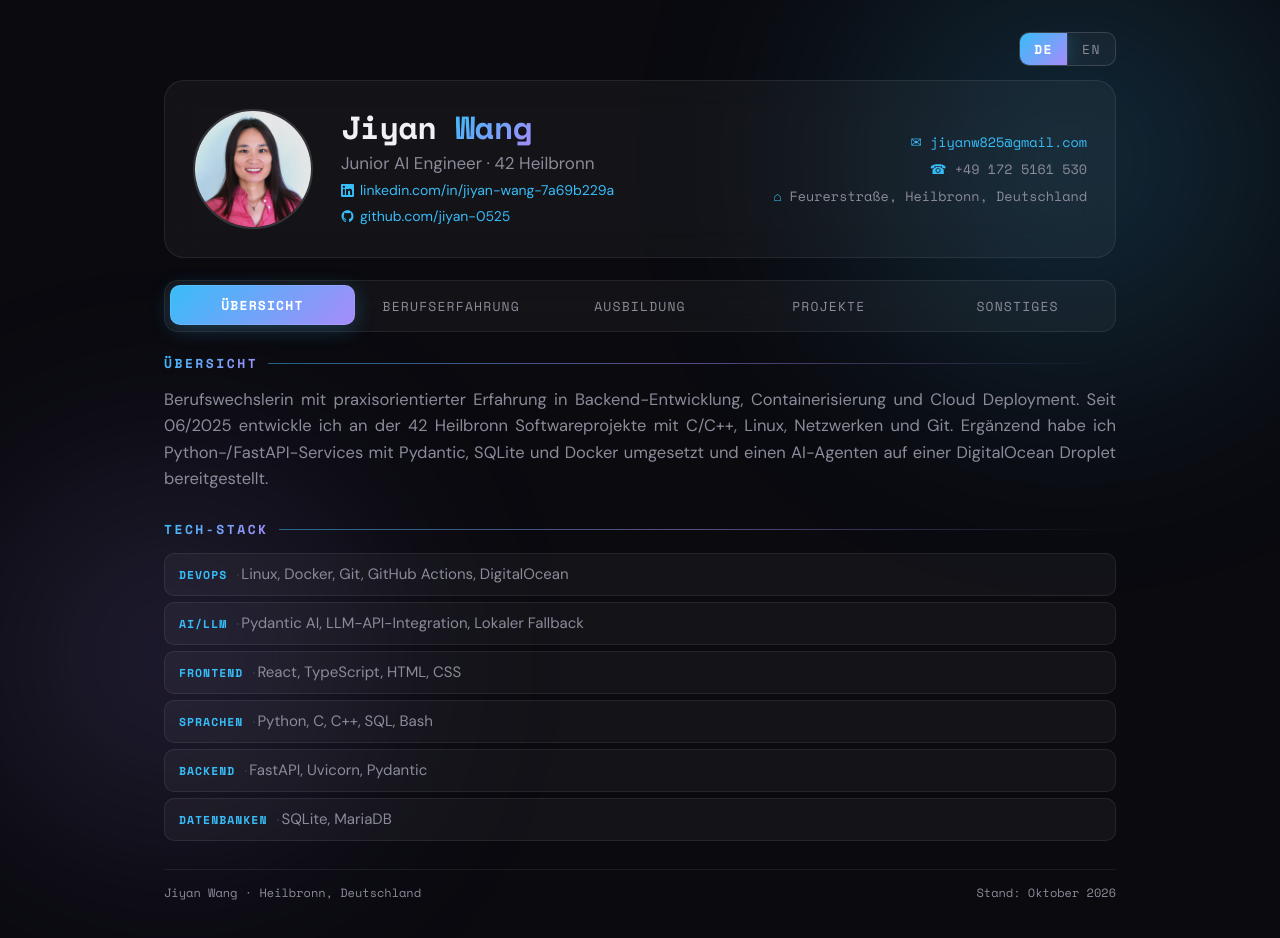
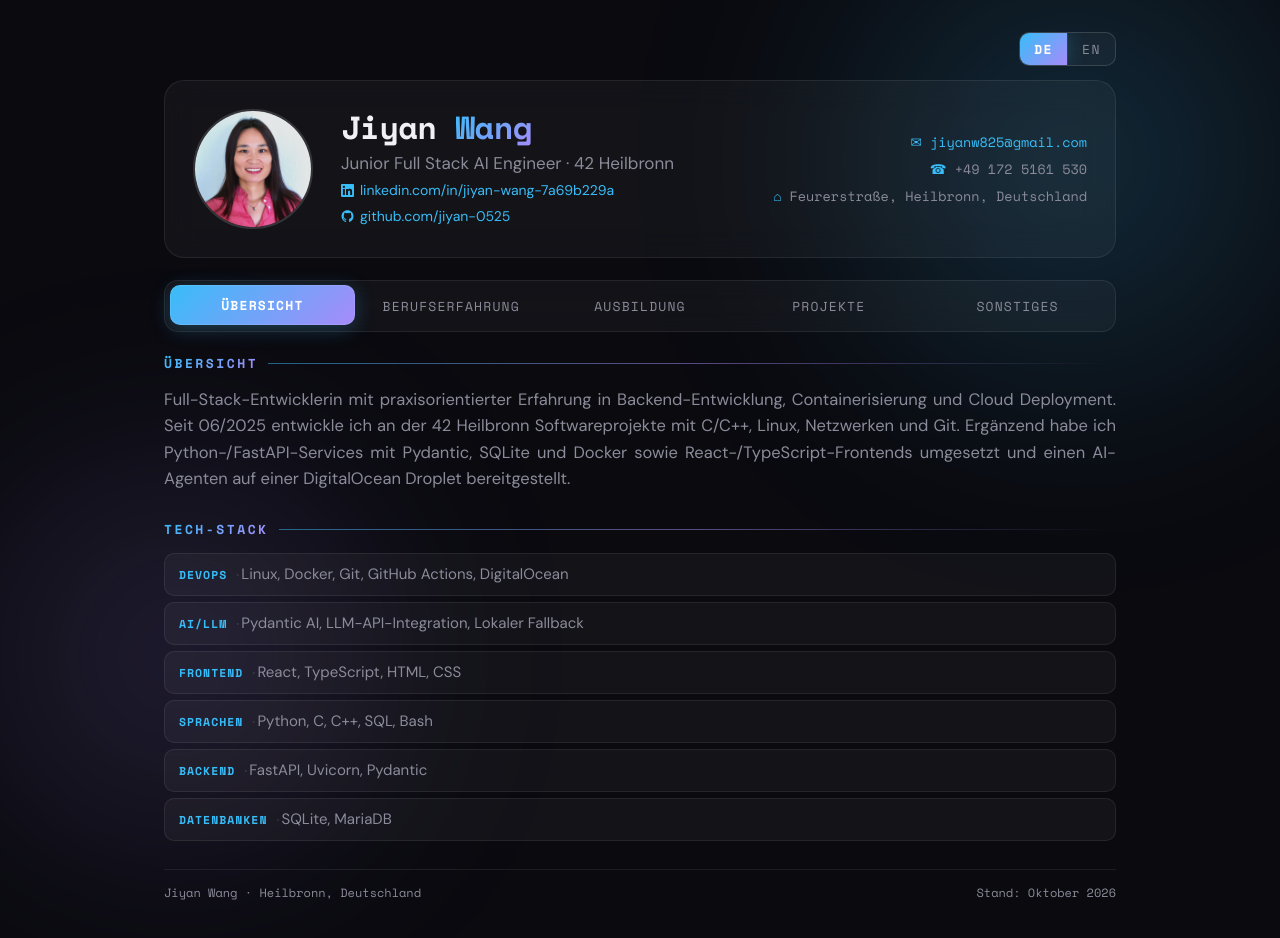
Before and after one commit to jiyan-0525/jiyan-0525.github.io, a React (Vite) app: page / in a window 1280 px wide. Shown: the top 938 px of the page. Built offline with nearby package versions, Linux system fonts and the light colour scheme.

Commit message:
modifititel

```diff
--- a/src/data/de.ts
+++ b/src/data/de.ts
@@ -5,7 +5,7 @@ export const de: Cv = {
   title: 'Jiyan Wang – Lebenslauf',
   nameFirst: 'Jiyan',
   nameLast: 'Wang',
-  role: 'Junior AI Engineer · 42 Heilbronn',
+  role: 'Junior Full Stack AI Engineer · 42 Heilbronn',
   github: 'github.com/jiyan-0525',
   linkedin: 'linkedin.com/in/jiyan-wang-7a69b229a',
   contacts: [
@@ -14,10 +14,10 @@ export const de: Cv = {
     { icon: '⌂', text: 'Feurerstraße, Heilbronn, Deutschland' },
   ],
   profile:
-    'Berufswechslerin mit praxisorientierter Erfahrung in Backend-Entwicklung, Containerisierung und Cloud Deployment. ' +
+    'Full-Stack-Entwicklerin mit praxisorientierter Erfahrung in Backend-Entwicklung, Containerisierung und Cloud Deployment. ' +
     'Seit 06/2025 entwickle ich an der 42 Heilbronn Softwareprojekte mit C/C++, Linux, Netzwerken und Git. ' +
-    'Ergänzend habe ich Python-/FastAPI-Services mit Pydantic, SQLite und Docker umgesetzt und einen AI-Agenten ' +
-    'auf einer DigitalOcean Droplet bereitgestellt.',
+    'Ergänzend habe ich Python-/FastAPI-Services mit Pydantic, SQLite und Docker sowie React-/TypeScript-Frontends umgesetzt ' +
+    'und einen AI-Agenten auf einer DigitalOcean Droplet bereitgestellt.',
   tabs: [
     { id: 'overview', label: 'Übersicht' },
     { id: 'experience', label: 'Berufserfahrung' },
--- a/src/data/en.ts
+++ b/src/data/en.ts
@@ -5,7 +5,7 @@ export const en: Cv = {
   title: 'Jiyan Wang – Curriculum Vitae',
   nameFirst: 'Jiyan',
   nameLast: 'Wang',
-  role: 'Junior AI Engineer · 42 Heilbronn',
+  role: 'Junior Full Stack AI Engineer · 42 Heilbronn',
   github: 'github.com/jiyan-0525',
   linkedin: 'linkedin.com/in/jiyan-wang-7a69b229a',
   contacts: [
@@ -14,10 +14,10 @@ export const en: Cv = {
     { icon: '⌂', text: 'Feurerstraße, Heilbronn, Germany' },
   ],
   profile:
-    'Career changer with hands-on experience in backend development, containerization and cloud deployment. ' +
+    'Full-stack developer with hands-on experience in backend development, containerization and cloud deployment. ' +
     'Since 06/2025 I have been developing software projects at 42 Heilbronn with C/C++, Linux, networking and Git. ' +
-    'In addition, I have implemented Python/FastAPI services with Pydantic, SQLite and Docker and deployed ' +
-    'an AI agent on a DigitalOcean droplet.',
+    'In addition, I have implemented Python/FastAPI services with Pydantic, SQLite and Docker as well as React/TypeScript ' +
+    'frontends, and deployed an AI agent on a DigitalOcean droplet.',
   tabs: [
     { id: 'overview', label: 'Overview' },
     { id: 'experience', label: 'Experience' },
```
